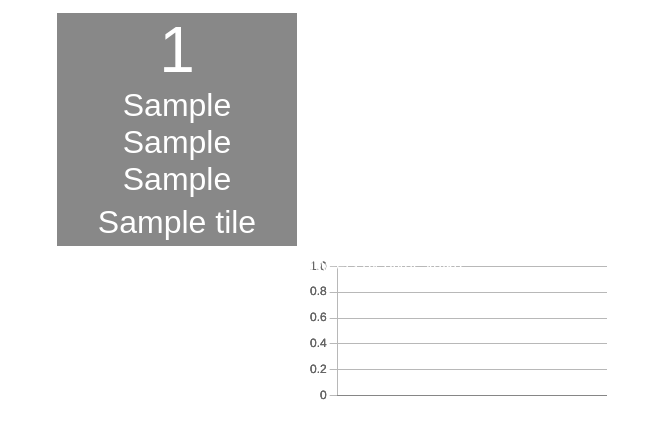
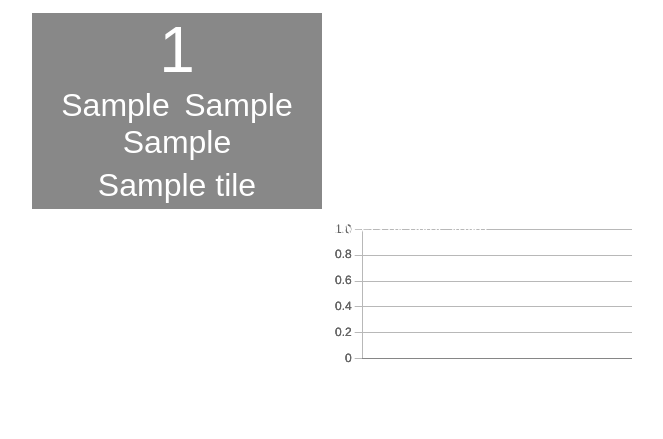
Before and after one commit to jsyrovy/untappd, a Python web app: template templates/pivni-valka.html in a window 1280 px wide. Shown: the top 439 px of the page, without its empty margins (308-971 px from the left). Run offline with Jinja, Linux system fonts and the light colour scheme; the template is opened without the code that fills it: most values are stand-ins (such as "Sample title", 1, 10 or a date in 2020); some libraries are stand-ins or nearby versions.

Commit message:
Increase width

```diff
--- a/templates/pivni-valka.html
+++ b/templates/pivni-valka.html
@@ -30,7 +30,7 @@
 
         .container {
             display: grid;
-            grid-template-columns: {% for dataset in total_chart_data.datasets %}250px {% endfor %};
+            grid-template-columns: {% for dataset in total_chart_data.datasets %}300px {% endfor %};
             grid-template-rows: auto;
             grid-template-areas:
                 {% for area in grid_template_areas %}
```
